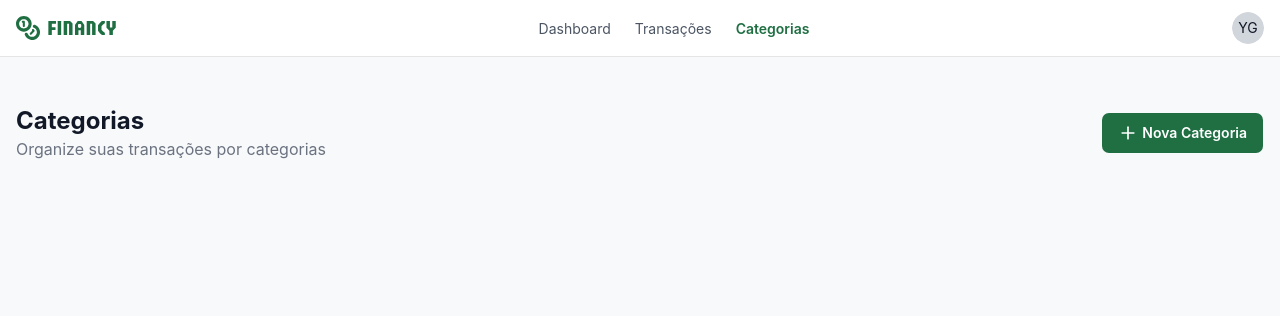
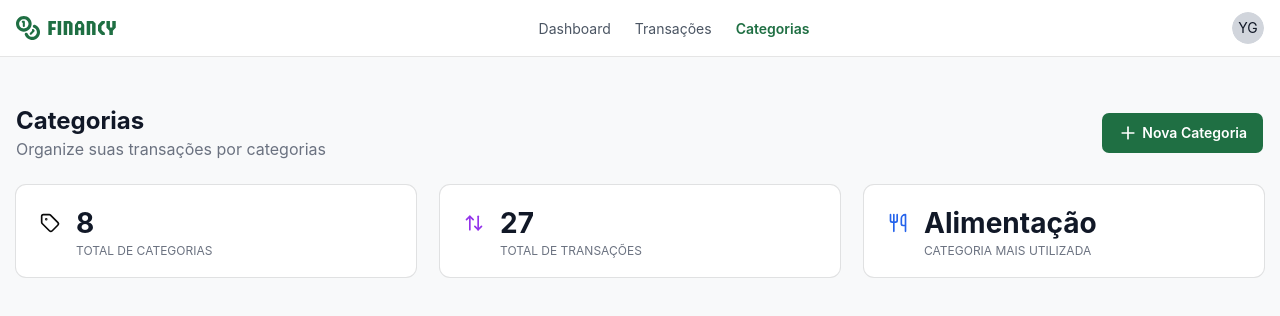
Before and after one commit to combizera/rocketseat-financy, a React (Vite) app in the folder apps/web/: page /categories in a window 1280 px wide. Shown: the top 316 px of the page. Built offline with nearby package versions, Linux system fonts and the light colour scheme.

Commit message:
feat: create category-widget

```diff
--- /dev/null
+++ b/apps/web/src/components/categories/category-widgets.tsx
@@ -0,0 +1,31 @@
+import { ArrowUpDown, Tag, Utensils } from "lucide-react";
+import { CardWidget } from "../ui/card-widget";
+
+export default function CategoryWidgets() {
+  return (
+    <div className="grid grid-cols-1 sm:grid-cols-3 gap-6 w-full">
+      <CardWidget
+        title="8"
+        subtitle="Total de Categorias"
+        icon={Tag}
+        variant="compact"
+      />
+
+      <CardWidget
+        title="27"
+        subtitle="Total de Transações"
+        icon={ArrowUpDown}
+        iconClass="text-purple-base"
+        variant="compact"
+      />
+
+      <CardWidget
+        title="Alimentação"
+        subtitle="Categoria Mais Utilizada"
+        iconClass="text-blue-base"
+        icon={Utensils}
+        variant="compact"
+      />
+    </ div>
+  )
+}
--- a/apps/web/src/components/ui/card-widget.tsx
+++ b/apps/web/src/components/ui/card-widget.tsx
@@ -1,4 +1,3 @@
-import { Wallet } from "lucide-react"
 import type { ElementType } from "react"
 import { Card } from "./card"
 
@@ -7,6 +6,7 @@ interface CardWidgetProps {
   iconClass?: string
   title: string
   subtitle: string
+  variant?: "default" | "compact"
 }
 
 export function CardWidget({
@@ -14,8 +14,18 @@ export function CardWidget({
   iconClass,
   title,
   subtitle,
+  variant = "default",
 }: CardWidgetProps) {
   return (
+    variant === "compact" ? (
+      <Card className="flex flex-row gap-4 p-6 pb-4">
+        <Icon className={`mt-1 size-[20px] ${iconClass}`} />
+        <div className="flex flex-col gap-1">
+          <h2 className="text-gray-800 leading-[100%] font-bold text-[28px]">{title}</h2>
+          <p className="text-gray-500 uppercase">{subtitle}</p>
+        </div>
+      </Card>
+    ) : (
       <Card className="flex flex-col gap-2 p-6 pb-4">
         <div className="flex gap-2 items-center">
           <Icon className={`size-[20px] ${iconClass}`} />
@@ -24,4 +34,5 @@ export function CardWidget({
         <h2 className="text-gray-800 font-bold text-[28px]">{title}</h2>
       </Card>
     )
+  )
 }
--- a/apps/web/src/routes/categories.tsx
+++ b/apps/web/src/routes/categories.tsx
@@ -1,4 +1,5 @@
 import { createFileRoute } from "@tanstack/react-router"
+import CategoryWidgets from "@/components/categories/category-widgets"
 import PageTitle from "@/components/ui/page-title"
 
 export const Route = createFileRoute("/categories")({
@@ -16,6 +17,9 @@ function RouteComponent() {
           buttonText="Nova Categoria"
           buttonLink="/categories"
         />
+
+        {/* WIDGETS */}
+        <CategoryWidgets />
       </section>
     </main>
   )
```
Lines whose indentation alone changed are shown as unchanged.
